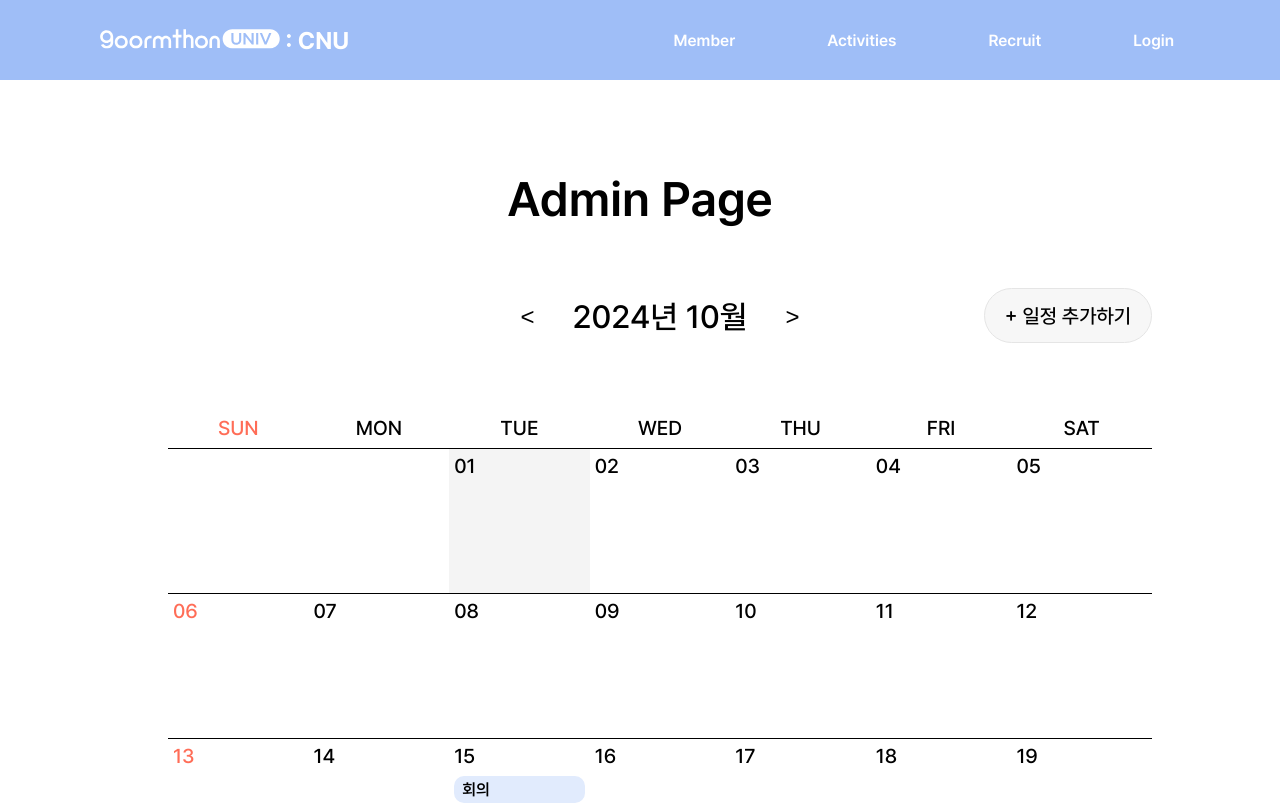
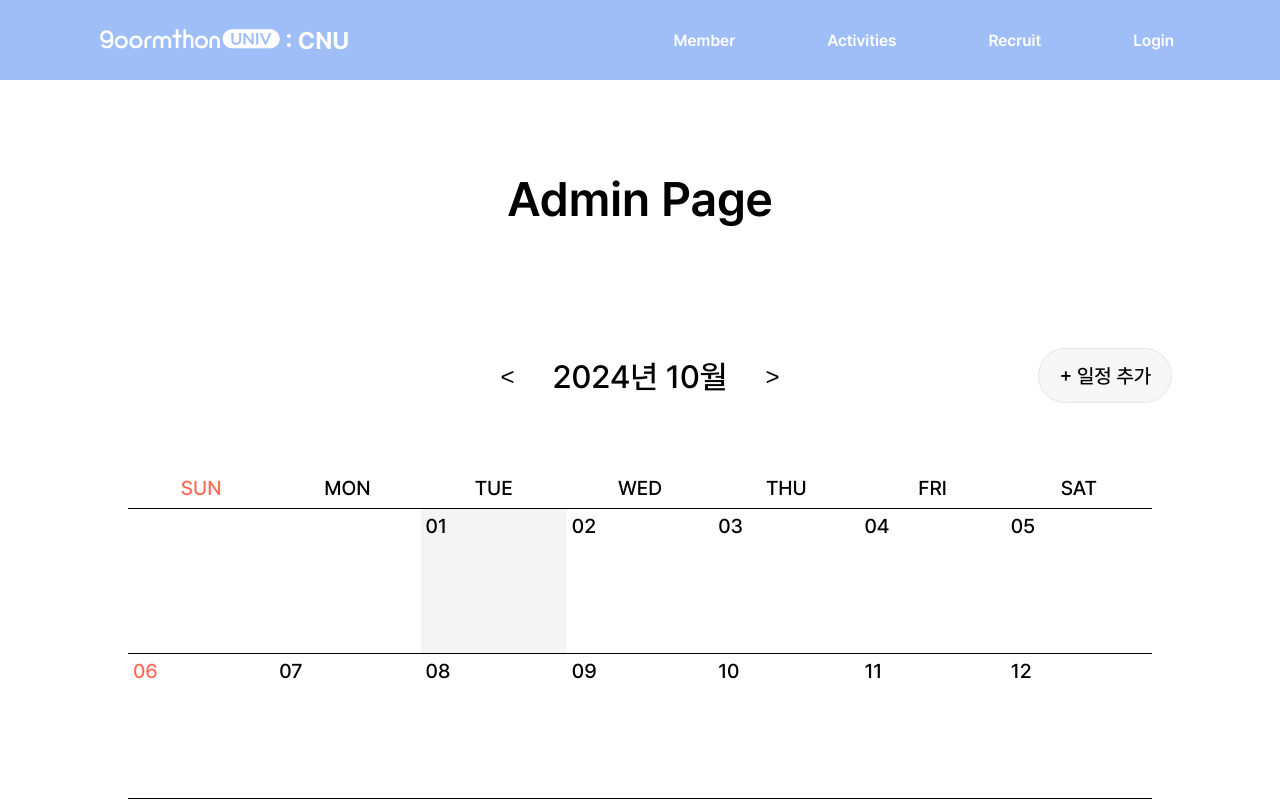
Before and after one commit to 9oormthonUNIV-JNU/B_FE, a React (Vite) app in the folder 9oormthonUNIV_JNU/: page /admin in a window 1280 px wide. Shown: the top 804 px of the page. Built offline with nearby package versions, Linux system fonts and the light colour scheme; the HTML template or start-up script is replaced by a standard one.

Commit message:
fix: CustomCalendar에서 권한에 맞는 렌더링으로 수정

```diff
--- a/9oormthonUNIV_JNU/src/components/admin/organisms/AdminCalendar.tsx
+++ b/9oormthonUNIV_JNU/src/components/admin/organisms/AdminCalendar.tsx
@@ -1,97 +1,7 @@
-import { useState } from "react";
 import CustomCalendar from "../../general/molecules/CustomCalendar";
-import CustomModal from "../molecules/CustomModal";
-import styled from "styled-components";
-import LabelButton from "../../common/atoms/LabelButton";
-
-const AdminCalendarWrapper = styled.div`
-  padding: 20px;
-  position: relative;
-`;
-
-const AddSchedule = styled.div`
-  position: absolute;
-  top: 0;
-  right: 0;
-  z-index: 1000;
-  display: flex;
-  justify-content: flex-end;
-  align-items: center;
-  margin-bottom: 20px;
-  margin-top: 30px;
-  right: 0px;
-`;
-
-type Schedule = {
-  date: string;
-  name: string;
-  member: string;
-  description: string;
-};
 
 const AdminCalendar = () => {
-  const [modalIsOpen, setModalIsOpen] = useState(false);
-  const [schedules, setSchedules] = useState<Schedule[]>([]);
-  const [isButtonActive, setIsButtonActive] = useState(false); // isActive 상태 추가
-
-  const [modalForm, setModalForm] = useState<Schedule>({
-    date: "",
-    name: "",
-    member: "",
-    description: "",
-  });
-
-  const handleOpenModal = () => {
-    setModalIsOpen(true);
-    setIsButtonActive(true); // 버튼 클릭 시 isActive 상태를 true로 설정
-  };
-
-  const handleCloseModal = () => {
-    setModalIsOpen(false);
-    setModalForm({ date: "", name: "", member: "", description: "" });
-    setIsButtonActive(false); // 모달 닫을 때 isActive 상태를 false로 설정
-  };
-
-  const handleModalChange = (
-    e: React.ChangeEvent<
-      HTMLInputElement | HTMLTextAreaElement | HTMLSelectElement
-    >
-  ) => {
-    setModalForm({
-      ...modalForm,
-      [e.target.name]: e.target.value,
-    });
-  };
-
-  const handleSave = () => {
-    setSchedules([...schedules, modalForm]);
-    handleCloseModal();
-  };
-
-  return (
-    <AdminCalendarWrapper>
-      <AddSchedule>
-        <LabelButton
-          label="+ 일정 추가하기"
-          isActive={isButtonActive} // isActive 상태 전달
-          onClick={handleOpenModal}
-        />
-      </AddSchedule>
-
-      {/* CustomCalendar 컴포넌트 사용 */}
-      <CustomCalendar />
-
-      {/* 일정 추가 모달 */}
-      <CustomModal
-        modalType="일정 추가하기"
-        isOpen={modalIsOpen}
-        onRequestClose={handleCloseModal}
-        onSave={handleSave}
-        modalForm={modalForm} // 'modalForm' 전달
-        handleModalChange={handleModalChange} // 'handleModalChange' 전달
-      />
-    </AdminCalendarWrapper>
-  );
+  return <CustomCalendar admin={true} />;
 };
 
 export default AdminCalendar;
--- a/9oormthonUNIV_JNU/src/components/general/molecules/CustomCalendar.tsx
+++ b/9oormthonUNIV_JNU/src/components/general/molecules/CustomCalendar.tsx
@@ -2,13 +2,32 @@ import { useState } from "react";
 import Calendar, { CalendarProps } from "react-calendar";
 import styled from "styled-components";
 import CustomText from "../../common/atoms/CustomText";
+import CustomModal from "../../admin/molecules/CustomModal";
+import LabelButton from "../../common/atoms/LabelButton";
+import ReactDOM from "react-dom";
 
 const CalendarWrapper = styled.div`
+  position: relative;
   display: flex;
   flex-direction: column;
   width: 100%;
-  background-color: white; /* 전체 배경 흰색 */
+  background-color: white;
   padding: 20px;
+  margin-top: 80px;
+  z-index: 1; /* 추가 */
+
+  .calendar_schedule_add {
+    position: absolute;
+    top: 0;
+    right: 0;
+    z-index: 1000;
+    display: flex;
+    justify-content: flex-end;
+    align-items: center;
+    margin-bottom: 20px;
+    margin-top: 10px;
+    right: 0px;
+  }
 `;
 
 const MonthNavigation = styled.div`
@@ -44,6 +63,7 @@ const StyledCalendar = styled(Calendar)`
     background-color: white;
     border: none;
     cursor: pointer;
+    overflow: visible; /* 추가 */
 
     & > abbr {
       display: none;
@@ -94,21 +114,15 @@ type DateTextProps = {
   isSelected: boolean;
 };
 
-// 날짜 텍스트 스타일링
 const DateText = styled.div<DateTextProps>`
   font-family: "Pretendard", sans-serif;
   font-size: 20px;
   font-weight: 500;
   color: ${({ isSunday, isSelected }) =>
-    isSelected
-      ? "#fff"
-      : isSunday
-      ? "#ff6d57"
-      : "#000"}; /* 선택된 날짜는 흰색, 일요일은 빨간색, 나머지는 검정 */
-  position: relative; /* 동그라미가 숫자 뒤에 위치하도록 설정 */
+    isSelected ? "#fff" : isSunday ? "#ff6d57" : "#000"};
+  position: relative;
   z-index: 1;
 
-  /* 클릭한 날짜 동그라미 스타일 */
   ${({ isSelected }) =>
     isSelected &&
     `
@@ -122,14 +136,16 @@ const DateText = styled.div<DateTextProps>`
       background-color: #8FABDE;
       border-radius: 50%;
       transform: translate(-50%, -50%);
-      z-index: -1; /* 동그라미가 숫자 뒤에 위치 */
+      z-index: -1;
     }
   `}
 `;
 
-type EventProps = {
+type Schedule = {
   date: string;
-  title: string;
+  name: string;
+  member: string;
+  description: string;
 };
 
 const EventText = styled.div`
@@ -145,76 +161,168 @@ const EventText = styled.div`
   width: 100%;
   margin-top: 8px;
   position: relative;
+  cursor: pointer;
 
   * {
-    white-space: nowrap; /* 텍스트를 한 줄로 유지 */
-    overflow: hidden; /* 넘치는 부분 숨기기 */
-    text-overflow: ellipsis; /* 넘치는 부분을 ...로 표시 */
+    white-space: nowrap;
+    overflow: hidden;
+    text-overflow: ellipsis;
   }
 `;
 
-const DropdownMenu = styled.div<{ width: string }>`
+const DropdownMenu = styled.div`
+  display: flex;
+  margin-top: 5px;
+  flex-direction: column;
+  gap: 12px;
   box-sizing: border-box;
   position: absolute;
-  top: calc(100% + 10px);
-  left: 0;
   background-color: #f7f7f7;
-  border: 10px solid #f7f7f7;
   border-radius: 10px;
+  padding: 14px 12px;
   box-shadow: 0px 0px 3px 3px rgba(0, 0, 0, 0.05);
-  width: 100%;
-  gap: 8px;
+  z-index: 10000; /* 더 높은 z-index 설정 */
+
+  * {
+    white-space: nowrap;
+    overflow: hidden;
+    text-overflow: ellipsis;
+  }
 `;
 
 const DropdownItem = styled.div<{ form: boolean }>`
   box-sizing: border-box;
+  padding: 0px 8px;
   display: flex;
   align-items: center;
   justify-content: flex-start;
   height: 27px;
-  padding: 4px 8px;
   cursor: pointer;
   border-radius: 10px;
+
   &:hover {
     background-color: #d8d8d8;
   }
 `;
 
-const CustomCalendar = () => {
+type CustomCalendarProps = {
+  admin?: boolean;
+};
+
+const DropdownMenuPortal = ({
+  children,
+  position,
+}: {
+  children: React.ReactNode;
+  position: { top: number; left: number; width: number };
+}) => {
+  return ReactDOM.createPortal(
+    <DropdownMenu
+      style={{
+        top: position.top,
+        left: position.left,
+        width: `${position.width}px`,
+      }}
+    >
+      {children}
+    </DropdownMenu>,
+    document.body
+  );
+};
+
+const CustomCalendar: React.FC<CustomCalendarProps> = ({ admin }) => {
   const [date, setDate] = useState(new Date());
   const [selectedDate, setSelectedDate] = useState<Date | null>(null);
-  const [openDropdown, setOpenDropdown] = useState<boolean>(false);
+  const [openDropdown, setOpenDropdown] = useState<string | null>(null); // 드롭다운 열릴 때 이벤트의 날짜를 기억
+  const [modalIsOpen, setModalIsOpen] = useState(false);
+  const [modalForm, setModalForm] = useState<Schedule>({
+    date: "",
+    name: "",
+    member: "",
+    description: "",
+  });
 
-  // 드롭다운 토글 함수
-  const toggleDropdown = () => {
-    setOpenDropdown((prev) => !prev);
+  const [events, setEvents] = useState<Schedule[]>([
+    {
+      date: "2024-10-15",
+      name: "회의",
+      member: "최지원",
+      description: "팀 회의",
+    },
+    {
+      date: "2024-10-22",
+      name: "프로젝트 마감",
+      member: "최지원",
+      description: "최종 마감",
+    },
+  ]); // 이벤트 데이터
+
+  const [dropdownPosition, setDropdownPosition] = useState<{
+    top: number;
+    left: number;
+    width: number;
+  }>({
+    top: 0,
+    left: 0,
+    width: 0,
+  });
+
+  const toggleDropdown = (
+    date: string,
+    event: React.MouseEvent<HTMLDivElement, MouseEvent>
+  ) => {
+    const rect = (
+      event.currentTarget as HTMLDivElement
+    ).getBoundingClientRect();
+    setDropdownPosition({
+      top: rect.bottom + window.scrollY,
+      left: rect.left + window.scrollX,
+      width: rect.width,
+    });
+    setOpenDropdown(openDropdown === date ? null : date); // 현재 열려있는 드롭다운을 클릭하면 닫음, 다른 타일을 클릭하면 열림
   };
 
-  // 일정 수정 함수
   const handleEditEvent = () => {
     alert("일정 수정 클릭됨");
-    setOpenDropdown(false);
+    setOpenDropdown(null); // 수정 후 드롭다운 닫음
   };
 
-  // 일정 삭제 함수
   const handleDeleteEvent = () => {
     alert("일정 삭제 클릭됨");
-    setOpenDropdown(false);
+    setEvents(events.filter((event) => event.date !== modalForm.date));
+    setOpenDropdown(null); // 삭제 후 드롭다운 닫음
   };
 
-  // 이벤트 데이터 배열
-  const events: EventProps[] = [
-    { date: "2024-10-15", title: "회의" },
-    { date: "2024-10-22", title: "프로젝트 마감" },
-  ];
+  const handleOpenModal = () => {
+    setModalIsOpen(true);
+  };
 
-  // 날짜에 해당하는 이벤트 찾기
+  const handleCloseModal = () => {
+    setModalIsOpen(false);
+    setModalForm({ date: "", name: "", member: "", description: "" });
+  };
+
+  const handleModalChange = (
+    e: React.ChangeEvent<
+      HTMLInputElement | HTMLSelectElement | HTMLTextAreaElement
+    >
+  ) => {
+    setModalForm({
+      ...modalForm,
+      [e.target.name]: e.target.value,
+    });
+  };
+
+  const handleSave = () => {
+    setEvents([...events, modalForm]);
+    handleCloseModal();
+  };
+
   const findEvent = (tileDate: Date) => {
-    const dateStr = tileDate.toISOString().split("T")[0]; // YYYY-MM-DD 형식
+    const dateStr = tileDate.toISOString().split("T")[0];
     return events.find((event) => event.date === dateStr);
   };
 
-  // 월을 이동하는 함수 (이전 달, 다음 달)
   const handlePrevMonth = () => {
     const prevMonth = new Date(date.setMonth(date.getMonth() - 1));
     setDate(prevMonth);
@@ -225,7 +333,6 @@ const CustomCalendar = () => {
     setDate(nextMonth);
   };
 
-  // 월과 연도를 표시하는 형식
   const formattedMonthYear = date
     ? date.toLocaleDateString("ko-KR", {
         year: "numeric",
@@ -233,28 +340,29 @@ const CustomCalendar = () => {
       })
     : "";
 
-  // 현재 월을 저장
   const currentMonth = date.getMonth();
 
-  // 날짜 클릭 핸들러 (선택된 날짜를 설정)
   const handleDateClick: CalendarProps["onChange"] = (value) => {
-    // value가 단일 날짜일 때 처리
     if (value instanceof Date) {
       setSelectedDate(value);
     } else if (Array.isArray(value)) {
-      // 만약 날짜 배열이라면 첫 번째 값을 선택
       setSelectedDate(value[0]);
     }
   };
 
   return (
     <CalendarWrapper>
-      {/* 월 네비게이션 */}
+      {/* 월 네비게이션 - 일정 추가하기 버튼을 오른쪽에 위치 */}
       <MonthNavigation>
         <NavButton onClick={handlePrevMonth}>{"<"}</NavButton>
         <MonthText>{formattedMonthYear}</MonthText>
         <NavButton onClick={handleNextMonth}>{">"}</NavButton>
       </MonthNavigation>
+      {admin && (
+        <div className="calendar_schedule_add">
+          <LabelButton label="+ 일정 추가" onClick={handleOpenModal} />
+        </div>
+      )}
 
       {/* 달력 */}
       <StyledCalendar
@@ -285,21 +393,25 @@ const CustomCalendar = () => {
               >
                 {tileDate.getDate().toString().padStart(2, "0")}
               </DateText>
-              {/* 이벤트가 있으면 해당 타일에 이벤트 제목 표시 */}
               {findEvent(tileDate) && (
-                <EventText onClick={toggleDropdown}>
+                <EventText
+                  onClick={(e) =>
+                    toggleDropdown(tileDate.toISOString().split("T")[0], e)
+                  }
+                >
                   <CustomText textStyle="nav">
-                    {findEvent(tileDate)?.title}
+                    {findEvent(tileDate)?.name}
                   </CustomText>
-                  {openDropdown && (
-                    <DropdownMenu width="150px">
+                  {openDropdown === tileDate.toISOString().split("T")[0] &&
+                    admin && (
+                      <DropdownMenuPortal position={dropdownPosition}>
                         <DropdownItem form={true} onClick={handleEditEvent}>
                           <CustomText textStyle="nav">일정 수정</CustomText>
                         </DropdownItem>
                         <DropdownItem form={true} onClick={handleDeleteEvent}>
                           <CustomText textStyle="nav">일정 삭제</CustomText>
                         </DropdownItem>
-                    </DropdownMenu>
+                      </DropdownMenuPortal>
                     )}
                 </EventText>
               )}
@@ -307,6 +419,18 @@ const CustomCalendar = () => {
           ) : null
         }
       />
+
+      {/* 일정 추가 모달 - admin 모드일 때만 표시 */}
+      {admin && (
+        <CustomModal
+          modalType="일정 추가하기"
+          isOpen={modalIsOpen}
+          onRequestClose={handleCloseModal}
+          onSave={handleSave}
+          modalForm={modalForm}
+          handleModalChange={handleModalChange}
+        />
+      )}
     </CalendarWrapper>
   );
 };
```
Lines whose indentation alone changed are shown as unchanged.
